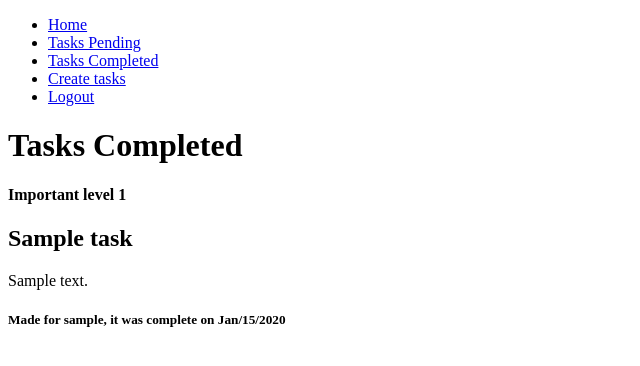
After one commit to NicolasPuerta/Python-Task, a Django app: page /tasks/completed in a window 1280 px wide. The commit adds this page. Shown: the top 366 px of the page, without its empty margins (0-640 px from the left). Run offline with Django 4.2, Linux system fonts and the light colour scheme; a user stored in the database is signed in; tables that the repository leaves empty hold one stand-in row (values such as "Sample post").

Commit message:
I made a html page for completed tasks and a system to pending tasks to mark as completed

```diff
--- a/django_crud/urls.py
+++ b/django_crud/urls.py
@@ -8,8 +8,10 @@ urlpatterns = [
     path('', views.HelloWorld, name='home'),
     path('signup/', views.Singup, name='Singup'),
     path('tasks/', views.Tasks_login, name='task'),
+    path('tasks/completed', views.Tasks_completed, name='taskcompleted'),
     path('logout/', views.Logout, name='logout'),
     path('login/', views.Login, name='login'),
     path('task/create/', views.Create_tasks, name='createtasks'),
     path('task/update/<int:id>/', views.Update_task, name='taskupdate'),
+    path('task/complete/', views.Completed_task, name='taskcomplete'),
 ]
--- a/tasks/templates/display.html
+++ b/tasks/templates/display.html
@@ -17,7 +17,8 @@
         <ul>
             <li><a href="/">Home</a></li>
             {% if user.is_authenticated %}
-                <li><a href="/tasks">Tasks</a></li>
+                <li><a href="/tasks">Tasks Pending</a></li>
+                <li><a href="/tasks/completed">Tasks Completed</a></li>
                 <li><a href="/task/create">Create tasks</a></li>
                 <li><a href="/logout">Logout</a></li>
             {% else %}
--- /dev/null
+++ b/tasks/templates/tasks_completed.html
@@ -0,0 +1,16 @@
+{% extends 'display.html' %}
+{% block content %}
+    <h1>Tasks Completed</h1>
+    <div class="container">
+        {% for task in tasks %}
+        <div class="card">
+            <div>
+                <h4>Important level {{task.important}}</h4>
+            </div>
+            <h2>{{task.title}}</h2>
+            <p>{{task.description|truncatechars:100}}</p>
+            <h5>Made for {{task.user.username}}, it was complete on {{task.datecompleted|date:'M/d/Y'}}</h5>
+        </div>
+        {% endfor %}
+    </div>
+{% endblock content %}
--- a/tasks/views.py
+++ b/tasks/views.py
@@ -1,8 +1,9 @@
-from django.shortcuts import redirect, render
-from django.http import HttpResponse
+from django.shortcuts import redirect, render,get_object_or_404
+from django.http import HttpResponse, HttpResponseNotFound
 from django.contrib.auth import login, logout
 from django.db import IntegrityError
 from django.db.models import Q
+from django.utils import timezone
 
 from .models import UserPass, Task
 
@@ -19,11 +20,12 @@ ImportanciaL={
     'M':"Medium",
     'H':"High"
 }
+
 def Tasks_login(request):
-    tasks = Task.objects.filter(user=request.user).order_by('-important', 'created')
+    tasks = Task.objects.filter(user=request.user, datecompleted__isnull=True).order_by('-important', 'created')
     ## Forma 2: url ##
     if request.GET.get('id'):
-        id = int(request.GET.get('id'))
+        id = int(request.GET.get('id')) ## obtener un dato por la url de forma que no se obligatorio ##
         user = tasks.get(id=id)
         user.important = ImportanciaL[user.important]
         return render(request, 'tasks_page.html',{'tasks': tasks, 'person' : user})
@@ -35,6 +37,10 @@ def Tasks_login(request):
     #     user.important = ImportanciaL[user.important]
     #     return render(request, 'tasks_page.html',{'tasks': tasks, 'person' : user})
     return render(request, 'tasks_page.html',{'tasks': tasks})
+
+def Tasks_completed(request):
+    tasks = Task.objects.filter(user=request.user, datecompleted__isnull=False).order_by('-important', 'created')
+    return render(request, 'tasks_completed.html',{'tasks': tasks})
 
 def Create_tasks(request):
     if request.method == 'POST':
@@ -55,6 +61,14 @@ def Update_task(request, id):
         task.save()
         return redirect('task')
     return render(request, 'updatetask.html', {'task': task})
+
+def Completed_task(request):
+    if request.method == 'POST':
+        task = Task.objects.get(pk=request.POST['id'],user=request.user)
+        task.datecompleted = timezone.now()
+        task.save()
+        return redirect('task')
+    return redirect('home')
 
 ####  Login/register  ####
 
```
Also changed, not shown: tasks/static/tasks/modal_task.css (+15 -1 lines), tasks/templates/tasks_page.html (+10 -4 lines).
